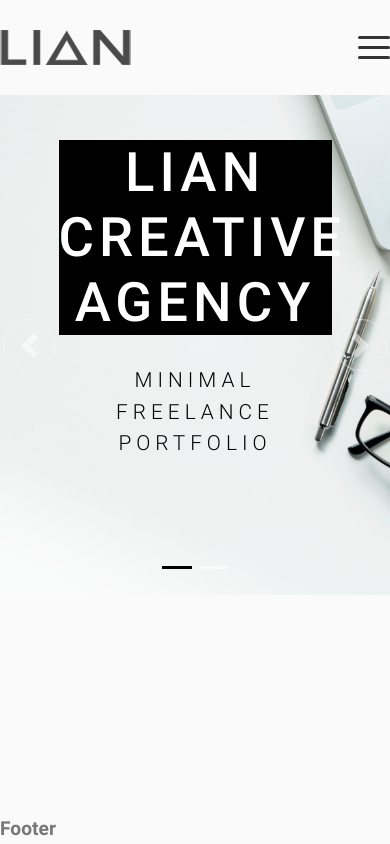
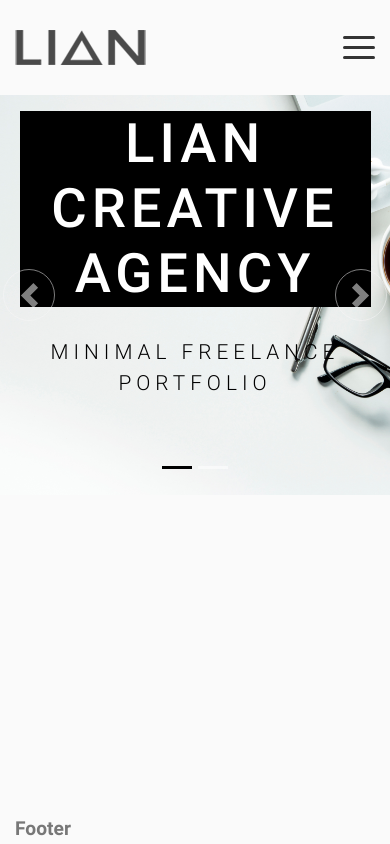
Before and after one commit to GradenD/lian, a PHP site: page / in a window 390 px wide. Run offline with PHP 8.4, Linux system fonts and the light colour scheme; some libraries are stand-ins or nearby versions.

Commit message:
checked css mobile  slider

```diff
--- a/css/main.css
+++ b/css/main.css
@@ -85,9 +85,14 @@ a:focus {
 
 .container {
 	height: 100%;
-	padding-right: 0px;
-    padding-left: 0px;
     margin: 0 auto;
+}
+
+@media (min-width: 576px){
+	.container {
+		padding-right: 0px;
+		padding-left: 0px;
+	}
 }
 
 .content{
@@ -261,3 +266,28 @@ input.search-form:hover {
 		padding: 25px;
 	}
 }
+
+@media (max-width: 450px){
+	.carousel-inner{
+		height: 400px;
+	}
+
+	.carousel-caption {
+		font-weight: 300;
+		bottom: 60px;
+		right: 0%;
+   		left: 0%;
+		width: 90%;
+		margin: 0px auto;
+	}
+
+	.carousel-control-next-icon, .carousel-control-prev-icon {
+		padding: 25px;
+		width: 20px;
+		height: 20px;
+	}
+
+	.carousel-control-next, .carousel-control-prev {
+		z-index: 10;
+	}
+}
--- a/pages/index.php
+++ b/pages/index.php
@@ -12,13 +12,13 @@
                     <p>MINIMAL FREELANCE PORTFOLIO </p>
                 </div>
             </div>
-            <div class="carousel-item">
+          <!--  <div class="carousel-item">
                 <img src="img/slide2.jpg">
                 <div class="carousel-caption d-sm-block d-md-block">
                     <h5>Design & Branding</h5>
                     <p>We Deliver Quality Results</p>
                 </div>
-            </div>
+            </div> -->
         </div>
         <a class="carousel-control-prev" href="#carouselExampleIndicators" role="button" data-slide="prev">
             <span class="carousel-control-prev-icon" aria-hidden="true"></span>
```
